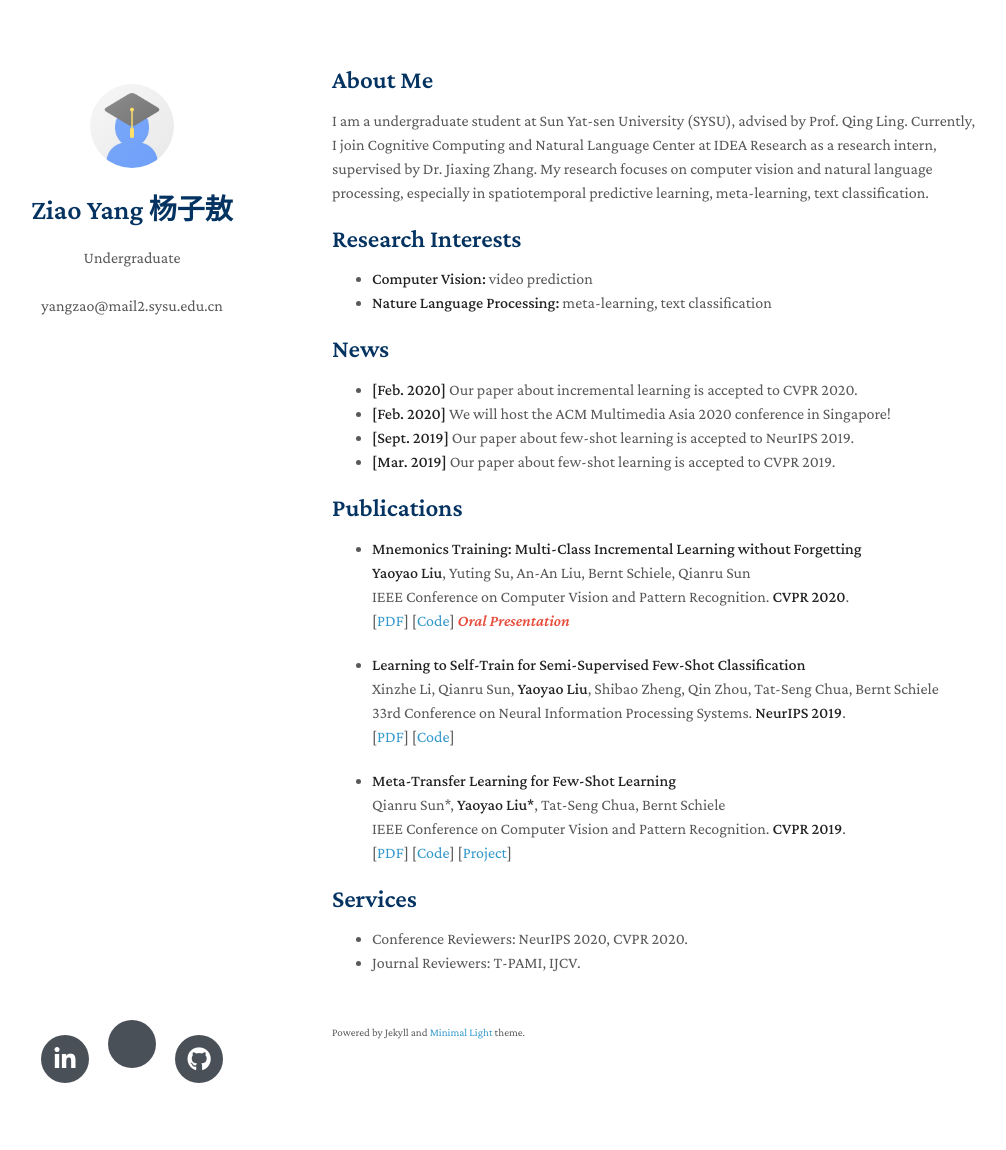
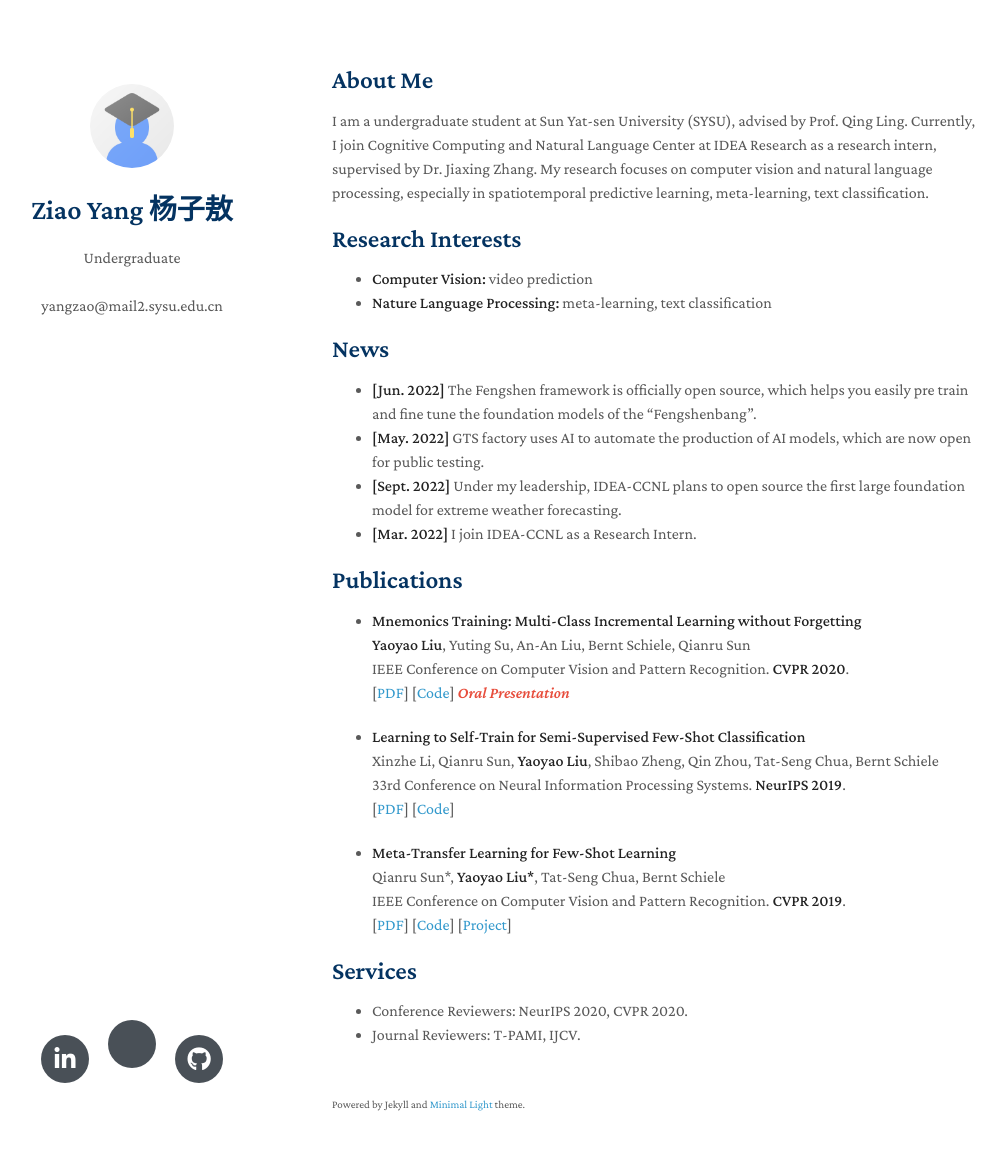
Before and after one commit to yangziao56/homepage, a Jekyll site: the page built from index.md, in a window 1280 px wide and 1185 px high. Shown: the top 1150 px of the window, without its empty margins (138-1144 px from the left). Built offline with Jekyll 4.4.1, drawn with Linux system fonts in a browser that asks for light colours; nearby versions of some CDN libraries; a style sheet for code colours, icons or effects is not loaded; our own code applies the rules of GitHub Pages for plain Markdown files.

Commit message:
Update index.md
Signed-off-by: Ziao Yang <70676524+yangguobei@users.noreply.github.com>

```diff
--- a/index.md
+++ b/index.md
@@ -14,10 +14,10 @@ My research focuses on computer vision and natural language processing, especial
 
 ## News
 
-- **[Feb. 2020]** Our paper about incremental learning is accepted to CVPR 2020.
-- **[Feb. 2020]** We will host the ACM Multimedia Asia 2020 conference in Singapore!
-- **[Sept. 2019]** Our paper about few-shot learning is accepted to NeurIPS 2019.
-- **[Mar. 2019]** Our paper about few-shot learning is accepted to CVPR 2019.
+- **[Jun. 2022]** The Fengshen framework is officially open source, which helps you easily pre train and fine tune the foundation models of the "Fengshenbang".
+- **[May. 2022]** GTS factory uses AI to automate the production of AI models, which are now open for public testing.
+- **[Sept. 2022]** Under my leadership, IDEA-CCNL plans to open source the first large foundation model for extreme weather forecasting.
+- **[Mar. 2022]** I join IDEA-CCNL as a Research Intern.
 
 ## Publications
 
```
